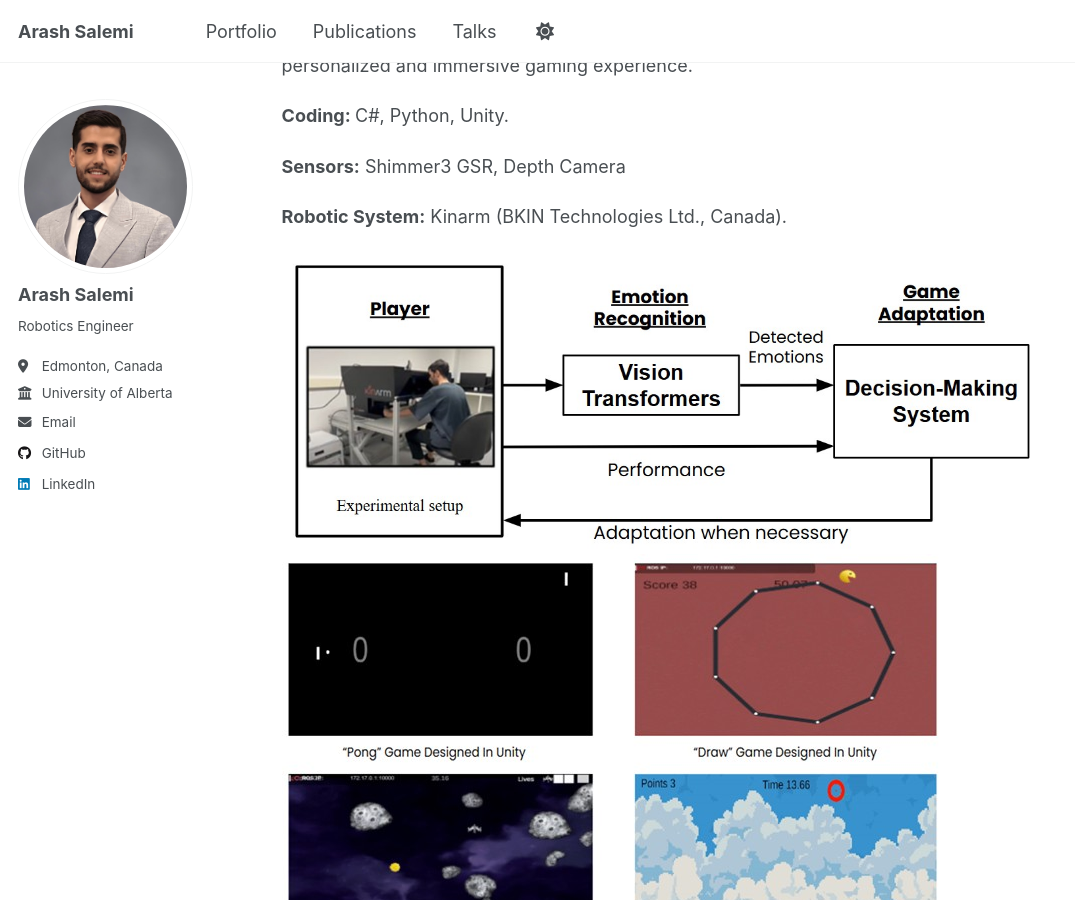
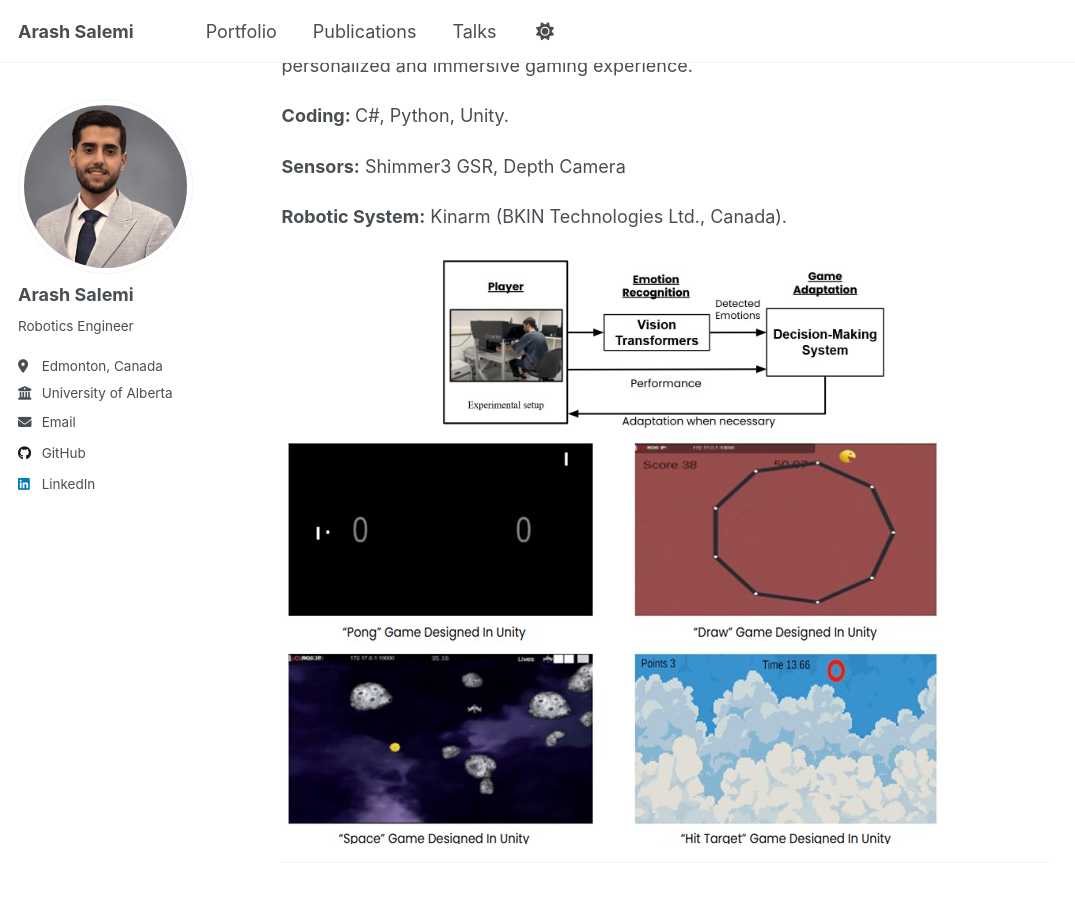
Before and after one commit to arash-salemi/arash-salemi.github.io, a Jekyll site: the page built from _pages/portfolio.md, in a window 1280 px wide and 900 px high, scrolled down 2576 px. Shown: the whole window, without its empty margins (0-1075 px from the left). Built offline with Jekyll 4.4.1, drawn with Linux system fonts in a browser that asks for light colours; a script that is not in the unit is left out.

Commit message:
Update portfolio.md

```diff
--- a/_pages/portfolio.md
+++ b/_pages/portfolio.md
@@ -57,8 +57,11 @@ With over four years of experience, I integrate system identification, optimizat
   <p><strong>Sensors:</strong> Shimmer3 GSR, Depth Camera</p>
   <p><strong>Robotic System:</strong> Kinarm (BKIN Technologies Ltd., Canada).</p>
 
+  <div class="frame" style="width:60%; margin:0 auto;">
+    <img src="/images/portfolio/ncbl1.jpg" alt="NCBL architecture diagram">
+  </div>
+
   <div class="img-grid two">
-    <div class="frame"><img src="/images/portfolio/ncbl1.jpg" alt="NCBL architecture diagram"></div>
     <div class="frame"><img src="/images/portfolio/ncbl2.jpg" alt="NCBL Unity games"></div>
   </div>
 </section>
```
